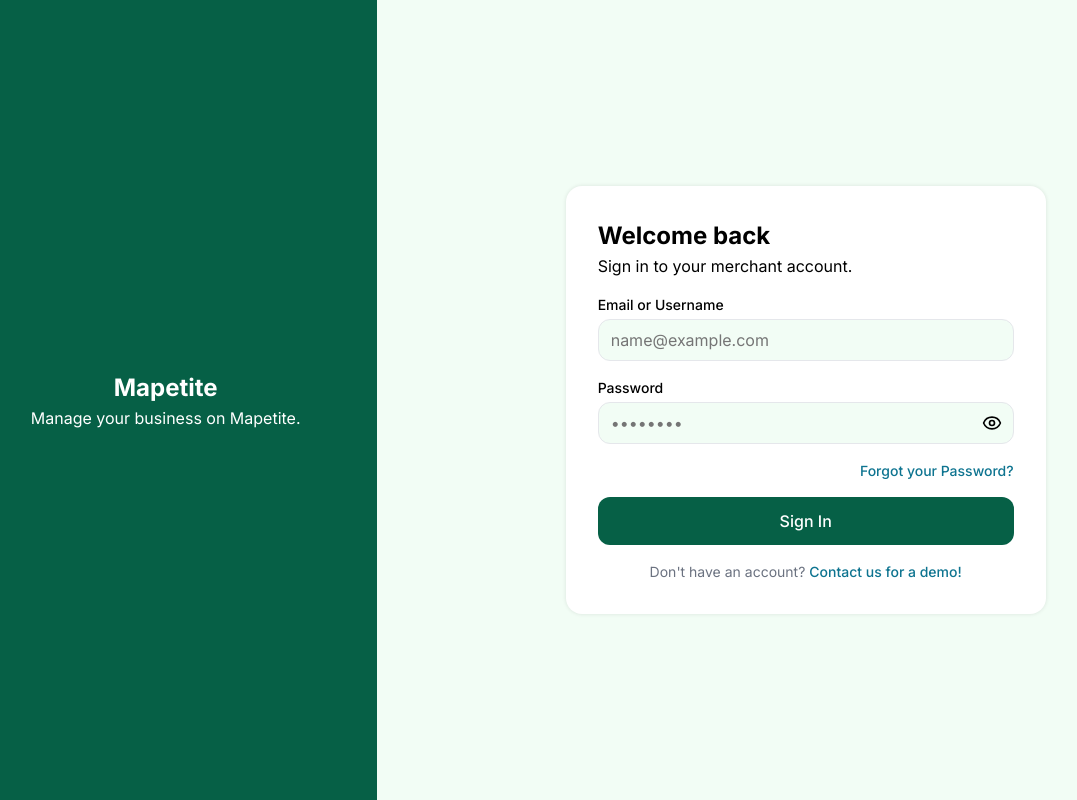
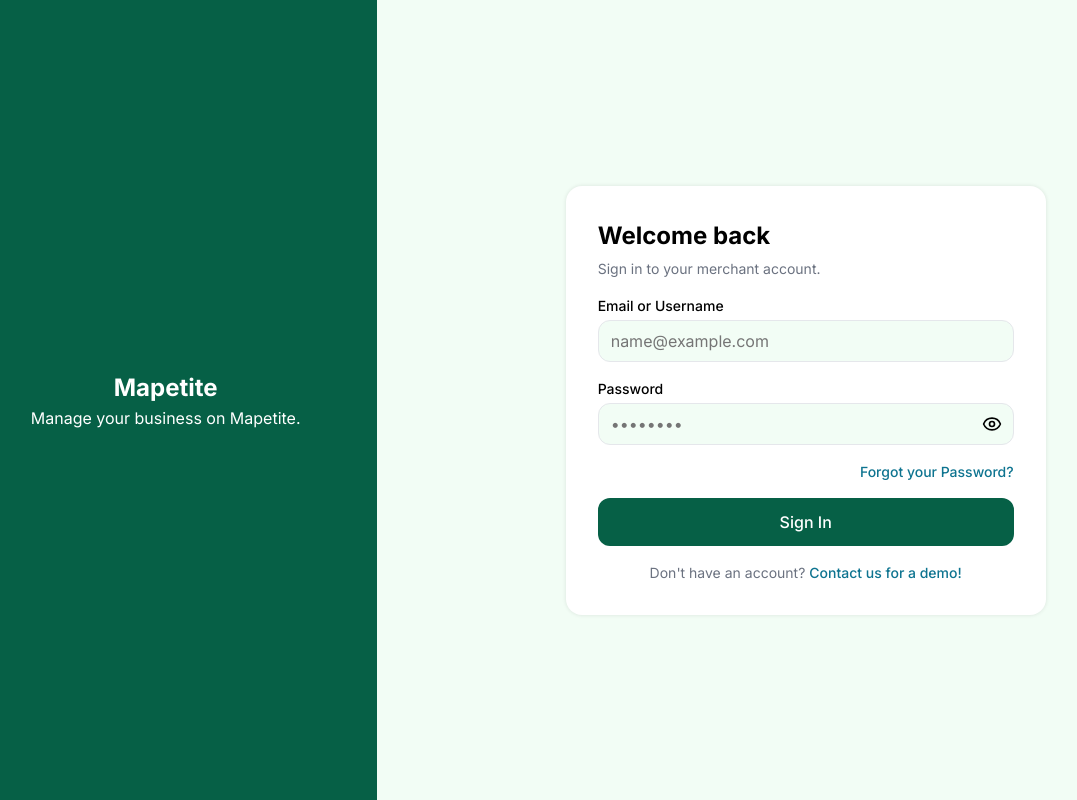
Before and after one commit to Spimy/mapetite, a Django app: page /sign-in/ in a window 1280 px wide. Shown: the whole page, without its empty margins (46-1123 px from the left). Run offline with Django 5.2, Linux system fonts and the light colour scheme; parts of the project's set-up code (start-up, migrations or seed data) failed here and were passed over.

Commit message:
#16 style authentication form header

```diff
--- a/server/apps/users/static/users/css/auth.css
+++ b/server/apps/users/static/users/css/auth.css
@@ -38,6 +38,16 @@
   max-width: 30rem;
   display: grid;
   gap: 1rem;
+}
+
+.auth__form-header {
+  display: grid;
+  gap: 0.25rem;
+
+  .auth__form-subtitle {
+    font-size: 0.875rem;
+    color: var(--color-grey-600);
+  }
 }
 
 .auth__fields,
```
